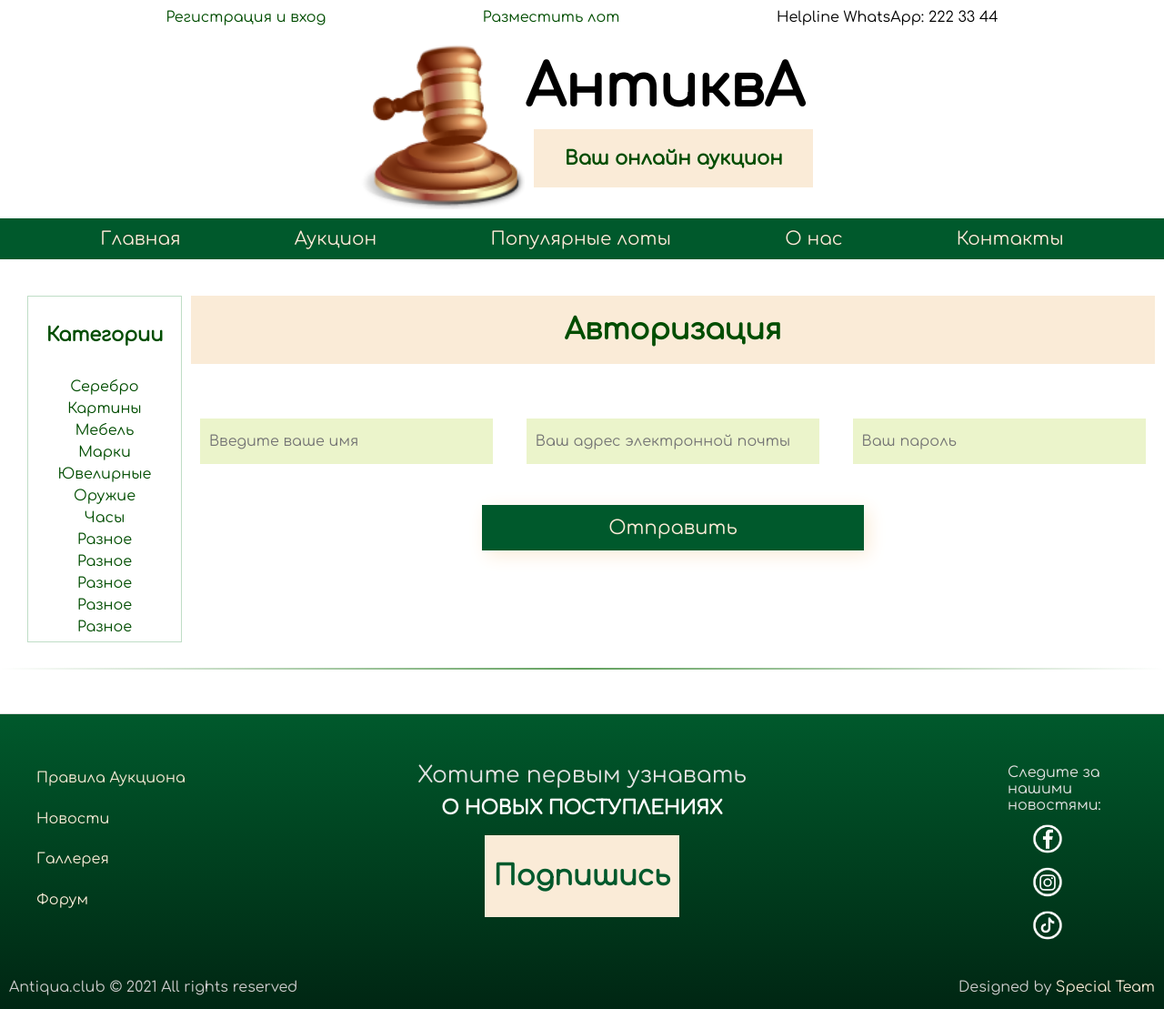
After one commit to EvgenySocialSpice/antiquaclub, a Flask app: page /login in a window 1280 px wide. The commit adds this page. Shown: the whole page at 91% size. Run offline with Flask 2, Linux system fonts and the light colour scheme; some libraries are stand-ins or nearby versions.

Commit message:
Вернул конфиг, доделал форму...

```diff
--- a/auctionapp/__init__.py
+++ b/auctionapp/__init__.py
@@ -3,6 +3,7 @@ from flask import Flask, flash, render_template, redirect, url_for
 
 def create_app():
     app = Flask(__name__)
+    app.config.from_pyfile("config.py")
 
     @app.route('/')
     def index():
@@ -19,4 +20,9 @@ def create_app():
         title = 'Контакты'
         return render_template('site/contacts.html', page_title=title)
 
+    @app.route('/login')
+    def login():
+        title = 'Авторизация'
+        return render_template('user/login.html', page_title=title)
+
     return app
--- a/auctionapp/static/css/styles.css
+++ b/auctionapp/static/css/styles.css
@@ -55,6 +55,9 @@ nav{
 ul{
     display: flex;
     justify-content: space-evenly;
+}
+ul li{
+    width: fit-content;
 }
 nav ul li{
     text-shadow: 0 -1px 0 rgb(0 0 0 / 25%);
@@ -312,3 +315,47 @@ img{
     width: 100%;
     display: block;
 }
+#contact-form {
+    padding: 30px 10px;
+    font-size: 21px;
+    overflow: hidden;
+    display: flex;
+    justify-content: space-between;
+    flex-wrap: wrap;
+}
+
+.input-div{
+    width: 31%;
+    min-height: 75px;
+    margin: 20px 0 0 0;
+}
+input{
+    font-family: inherit;
+    width: 100%;
+    font-size: inherit;
+    font-weight: inherit;
+    padding: 0 10px;
+    min-height: 50px;
+    background: #ebf4cb;
+    border: none;
+}
+.input-btn{
+    width: 100%;
+    display: flex;
+    justify-content: center;
+    margin: 20px;
+}
+.input-btn input{
+    width: 42%;
+    min-height: 50px;
+    background: #00592c;
+    color: antiquewhite;
+    font-size: 21px;
+    box-shadow: 5px 5px 20px;
+    cursor: pointer;
+    transition: all .3s;
+}
+.input-btn input:hover{
+    color: #fff;
+    box-shadow: 5px 5px 15px #81795c;
+}
--- a/auctionapp/templates/base.html
+++ b/auctionapp/templates/base.html
@@ -12,8 +12,8 @@
 <body>
 <header>
     <ul class="menu">
-        <li><a href="/">Регистрация продавеца</a></li>
-        <li><a href="/">Регистрация покупателя</a></li>
+        <li><a href="/login">Регистрация и вход</a></li>
+        <li><a href="/">Разместить лот</a></li>
         <li>Helpline WhatsApp: 222 33 44</li>
     </ul>
     <div class="logo">
@@ -33,6 +33,23 @@
         </ul>
     </nav>
 </header>
+<aside>
+    <h3>Категории</h3>
+    <ul>
+        <li><a href="/">Серебро</a></li>
+        <li><a href="/">Картины</a></li>
+        <li><a href="/">Мебель</a></li>
+        <li><a href="/">Марки</a></li>
+        <li><a href="/">Ювелирные</a></li>
+        <li><a href="/">Оружие</a></li>
+        <li><a href="/">Часы</a></li>
+        <li><a href="/">Разное</a></li>
+        <li><a href="/">Разное</a></li>
+        <li><a href="/">Разное</a></li>
+        <li><a href="/">Разное</a></li>
+        <li><a href="/">Разное</a></li>
+    </ul>
+</aside>
 {% block content %}{% endblock %}
 <footer>
     <div class="footer-info">
--- a/auctionapp/templates/site/about.html
+++ b/auctionapp/templates/site/about.html
@@ -1,6 +1,6 @@
 {% extends "base.html" %}
 {% block content %}
 
-<h1>О нас</h1>
+<h1>{{ page_title }}</h1>
 
 {% endblock %}
--- a/auctionapp/templates/site/contacts.html
+++ b/auctionapp/templates/site/contacts.html
@@ -1,6 +1,6 @@
 {% extends "base.html" %}
 {% block content %}
 
-<h1>Наш Телефон</h1>
+<h1>{{ page_title }}</h1>
 
 {% endblock %}
--- /dev/null
+++ b/auctionapp/templates/user/login.html
@@ -0,0 +1,26 @@
+{% extends "base.html" %}
+
+{% block content %}
+<main>
+<h2>{{ page_title }}</h2>
+
+<form id="contact-form" action="" method="post">
+
+    <div class="input-div">
+        <input id="username" name="username" type="text" placeholder="Введите ваше имя" required size="40" maxlength="100" />
+    </div>
+    <div class="input-div">
+        <input id="email" name="email" type="text" placeholder="Ваш адрес электронной почты" required size="40" maxlength="100" />
+    </div>
+    <div class="input-div">
+        <input id="password" name="password" type="password" placeholder="Ваш пароль" required size="40" maxlength="100" />
+    </div>
+    <div class="input-btn">
+        <input id="submit" name="submit" type="submit" value="Отправить">
+    </div>
+</form>
+</main>
+<section>
+    <hr>
+</section>
+{% endblock %}
```
Also changed, not shown: auctionapp/templates/site/index.html (+0 -17 lines).
